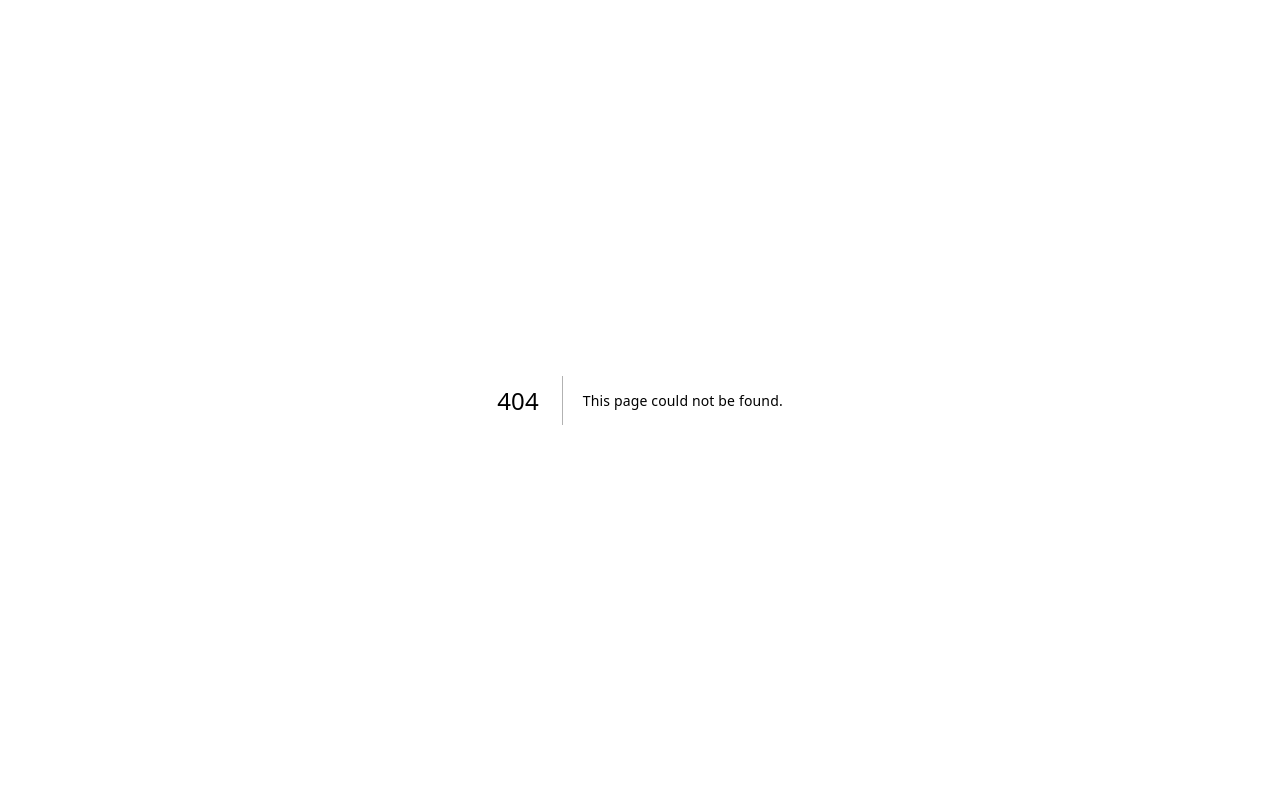
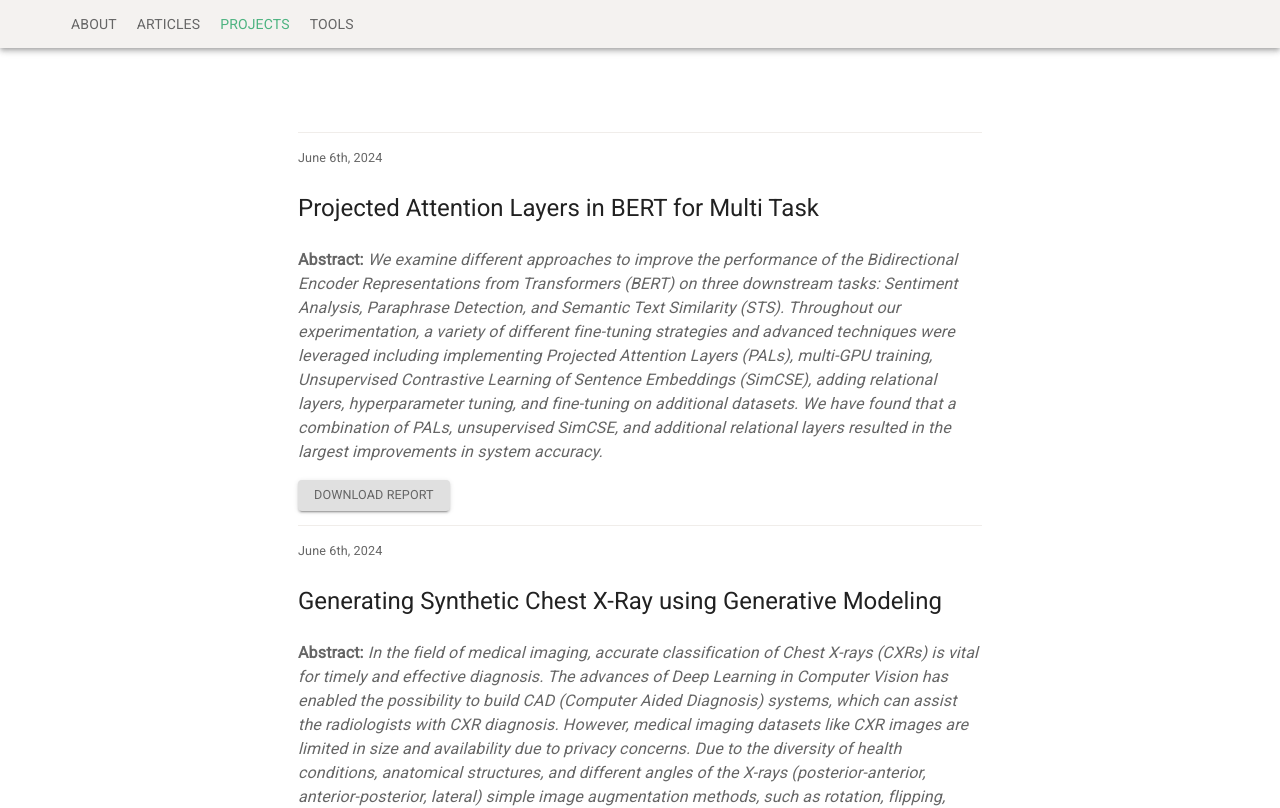
Before and after one commit to a6kme/a6kme, a Next.js app: page /projects in a window 1280 px wide. Before the commit this address had no page. Shown: the top 808 px of the page. Built offline with nearby package versions, Linux system fonts and the light colour scheme.

Commit message:
projects added

```diff
--- a/components/articles/index.jsx
+++ b/components/articles/index.jsx
@@ -118,10 +118,10 @@ const Article = ({
       </p>
 
       {/* Hero Banner Section */}
-      <div className={classes.hero_banner}>
+      {/* <div className={classes.hero_banner}>
         <img src={img} alt={alt} />
         <p>{credit}</p>
-      </div>
+      </div> */}
 
       {/* Article content section, parsed from markdown */}
       {/* eslint-disable-next-line react/no-danger */}
--- a/components/header/index.jsx
+++ b/components/header/index.jsx
@@ -44,6 +44,7 @@ const styles = {
 const Header = (props) => {
   const { classes, router: { pathname } } = props;
   const articlesSelected = pathname.startsWith('/articles');
+  const projectSelected = pathname.startsWith('/projects');
   const toolsSelected = pathname.startsWith('/tools');
   const aboutSelected = pathname === '/';
   return (
@@ -68,6 +69,14 @@ const Header = (props) => {
               </Link>
             </li>
             <li>
+              <Link href="/projects">
+                {/* eslint-disable-next-line jsx-a11y/anchor-is-valid */}
+                <a className={projectSelected ? classes.header_nav_selected : ''}>
+                  Projects
+                </a>
+              </Link>
+            </li>
+            <li>
               <Link href="/tools">
                 {/* eslint-disable-next-line jsx-a11y/anchor-is-valid */}
                 <a className={toolsSelected ? classes.header_nav_selected : ''}>
--- /dev/null
+++ b/pages/projects/index.jsx
@@ -0,0 +1,113 @@
+/* eslint-disable import/no-unresolved */
+import React from 'react';
+import { withStyles, Button } from '@material-ui/core';
+import PropTypes from 'prop-types';
+import withLayout from '../../src/lib/with-layout';
+import { MAX_CONTENT_WIDTH } from '../../components/constants';
+
+const styles = (theme) => ({
+  projects_container: {
+    maxWidth: MAX_CONTENT_WIDTH,
+    margin: '6em auto',
+    [theme.breakpoints.down('sm')]: {
+      margin: '3em auto'
+    },
+    padding: '0 2em',
+    listStyle: 'none',
+    '&>p': {
+      ...theme.typography.subtitle1,
+      textAlign: 'center'
+    }
+  },
+  projects: {
+    borderTop: '1px solid #f0edea',
+    padding: '1em 0',
+    '& p, span': {
+      ...theme.typography.body1,
+      color: '#666'
+    },
+    '& h5': {
+      ...theme.typography.h5,
+      margin: '1em 0'
+    },
+    '& span': {
+      fontSize: '0.9em'
+    },
+    '& a': {
+      textDecoration: 'none',
+      color: 'inherit'
+    },
+    '& code': {
+      fontFamily: '"Inconsolata", monospace',
+      backgroundColor: 'rgba(27,31,35,.05)',
+      padding: '1px 5px'
+    }
+  }
+});
+
+const downloadReport = (report_path) => {
+    const link = document.createElement('a');
+    link.href = report_path;  // Update this path to the location of your PDF file
+    link.download = 'report.pdf';
+    document.body.appendChild(link);
+    link.click();
+    document.body.removeChild(link);
+}
+
+const Projects = (props) => {
+  const { classes } = props;
+  return (
+    <ul className={classes.projects_container}>
+      <li className={classes.projects}>
+        <span>June 6th, 2024</span>
+        <h5>
+        Projected Attention Layers in BERT for Multi Task
+        </h5>
+        <p>
+        <b>Abstract:</b> <i>We examine different approaches to improve the performance of the Bidirectional Encoder
+        Representations from Transformers (BERT) on three downstream tasks: Sentiment Analysis,
+        Paraphrase Detection, and Semantic Text Similarity (STS).
+        Throughout our experimentation, a variety of different fine-tuning strategies and advanced techniques
+        were leveraged including implementing Projected Attention Layers (PALs), multi-GPU training,
+        Unsupervised Contrastive Learning of Sentence Embeddings (SimCSE), adding relational layers, hyperparameter
+        tuning, and fine-tuning on additional datasets. We have found that a combination of PALs,
+        unsupervised SimCSE, and additional relational layers resulted in the largest improvements in system accuracy.</i>
+        </p>
+        <Button variant="contained" onClick={() => downloadReport('/projects/cs231_report.pdf')}>
+        Download Report
+        </Button>
+      </li>
+      <li className={classes.projects}>
+        <span>June 6th, 2024</span>
+        <h5>
+        Generating Synthetic Chest X-Ray using Generative Modeling
+        </h5>
+        <p>
+        <b>Abstract:</b> <i>In the field of medical imaging, accurate classification of Chest X-rays (CXRs) is vital for timely and
+        effective diagnosis. The advances of Deep Learning in Computer Vision has enabled the possibility to
+        build CAD (Computer Aided Diagnosis) systems, which can assist the radiologists with CXR diagnosis.
+        However, medical imaging datasets like CXR images are limited in size and availability due to privacy
+        concerns. Due to the diversity of health conditions, anatomical structures, and different angles of the
+        X-rays (posterior-anterior, anterior-posterior, lateral) simple image augmentation methods, such as
+        rotation, flipping, varying lighting etc. would not capture the biological variance, resulting in genera-
+        tion of unrealistic images. Recently, using generative models to augment datasets using synthetic
+        X-rays, have shown to improve classification in multiple studies.
+        In this study, we explore three generative algorithms, Variational Autoencoders (VAE), Gaussian
+        Mixture Variational Autoencoders (GMVAE), and Generative Adversarial Networks (GAN), for
+        generating synthetic chest X-ray images.</i>
+        </p>
+        <Button variant="contained" onClick={() => downloadReport('/projects/cs231_report.pdf')}>
+        Download Report
+        </Button>
+      </li>
+
+
+    </ul>
+  );
+};
+
+Projects.propTypes = {
+  classes: PropTypes.object.isRequired
+};
+
+export default withLayout(withStyles(styles)(Projects), 'A6kme-Projects');
```
Also changed, not shown: pages/index.jsx (+5 -21 lines), 2 other files (tests, documents, lock files or other folders).
